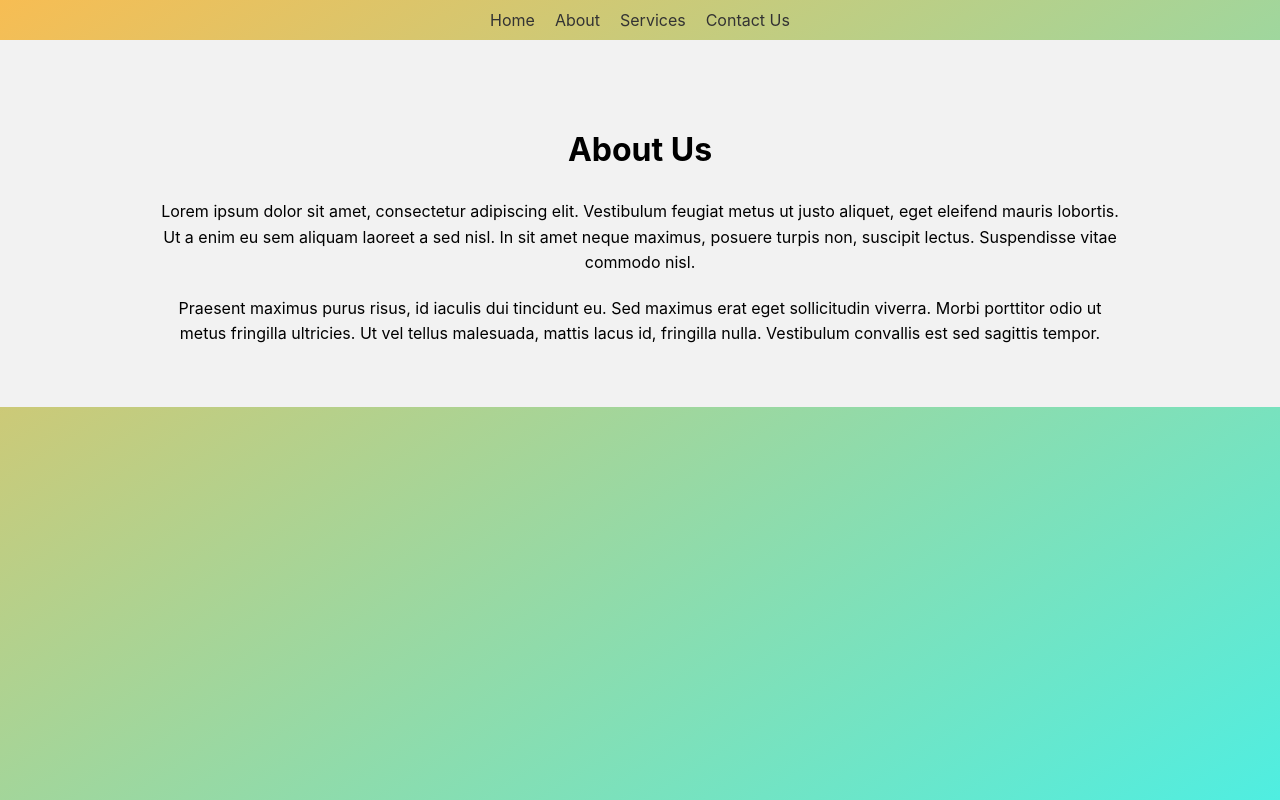
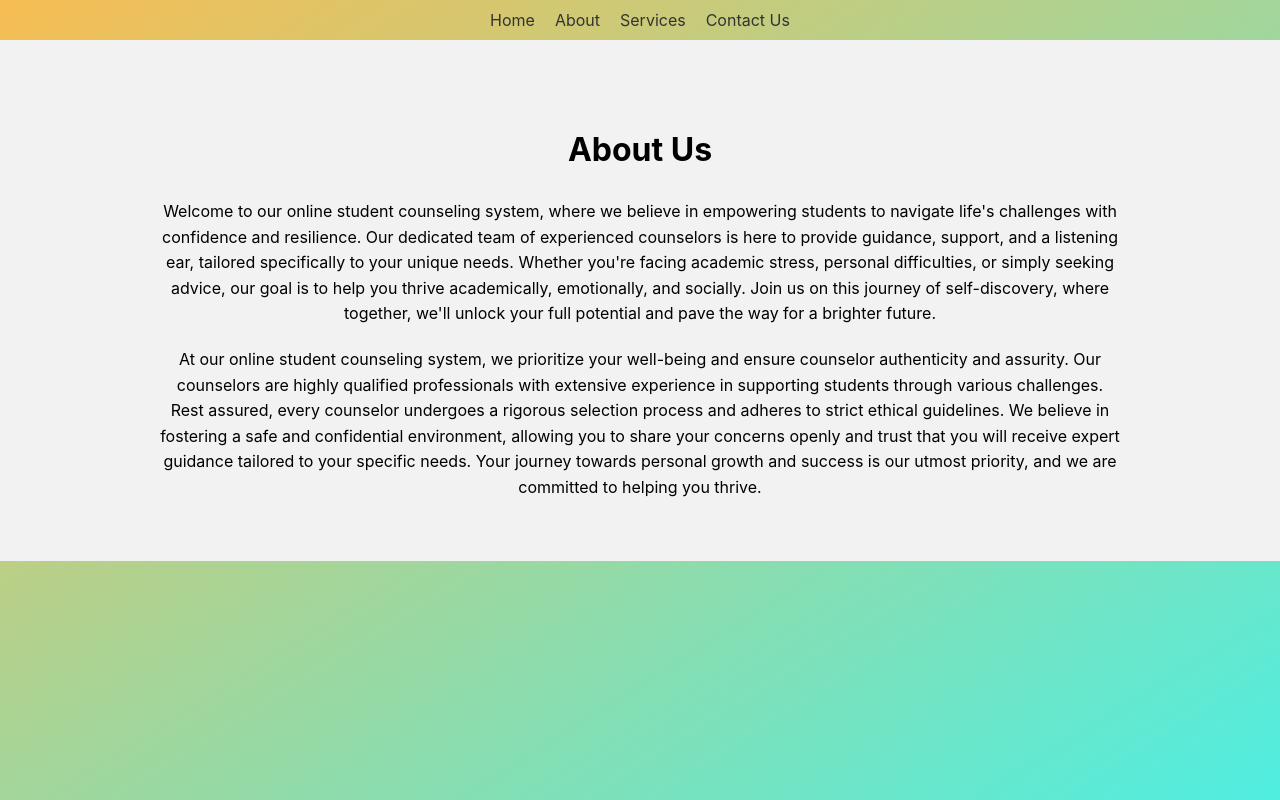
Before and after one commit to Muawiz-Nasir/Student-Counselling-System, a React (Create React App) app in the folder frontend/: page /about in a window 1280 px wide. Built offline with nearby package versions, Linux system fonts and the light colour scheme.

Commit message:
rendered

```diff
--- a/frontend/src/pages/About/about.js
+++ b/frontend/src/pages/About/about.js
@@ -8,16 +8,27 @@ const About = () => {
         <div className="about-container">
           <h2>About Us</h2>
           <p>
-          Lorem ipsum dolor sit amet, consectetur adipiscing elit. Vestibulum
-          feugiat metus ut justo aliquet, eget eleifend mauris lobortis. Ut a
-          enim eu sem aliquam laoreet a sed nisl. In sit amet neque maximus,
-          posuere turpis non, suscipit lectus. Suspendisse vitae commodo nisl.
+            Welcome to our online student counseling system, where we believe in
+            empowering students to navigate life's challenges with confidence and
+            resilience. Our dedicated team of experienced counselors is here to
+            provide guidance, support, and a listening ear, tailored specifically
+            to your unique needs. Whether you're facing academic stress, personal
+            difficulties, or simply seeking advice, our goal is to help you thrive
+            academically, emotionally, and socially. Join us on this journey of
+            self-discovery, where together, we'll unlock your full potential and
+            pave the way for a brighter future.
           </p>
           <p>
-          Praesent maximus purus risus, id iaculis dui tincidunt eu. Sed maximus
-          erat eget sollicitudin viverra. Morbi porttitor odio ut metus
-          fringilla ultricies. Ut vel tellus malesuada, mattis lacus id,
-          fringilla nulla. Vestibulum convallis est sed sagittis tempor.
+            At our online student counseling system, we prioritize your well-being
+            and ensure counselor authenticity and assurity. Our counselors are highly
+            qualified professionals with extensive experience in supporting students
+            through various challenges. Rest assured, every counselor undergoes a
+            rigorous selection process and adheres to strict ethical guidelines.
+            We believe in fostering a safe and confidential environment,
+            allowing you to share your concerns openly and trust that you will
+            receive expert guidance tailored to your specific needs. Your journey
+            towards personal growth and success is our utmost priority, and we
+            are committed to helping you thrive.
           </p>
           {/* <a href="#" className="btn">
           Learn More
--- a/frontend/src/pages/Contact/contact.css
+++ b/frontend/src/pages/Contact/contact.css
@@ -37,7 +37,7 @@ textarea {
   resize: vertical;
 }
 
-button type[submit]{
+#contact button {
   padding: 10px 20px;
   font-size: 16px;
   border-radius: 5px;
--- a/frontend/src/pages/Login/login.css
+++ b/frontend/src/pages/Login/login.css
@@ -21,7 +21,7 @@
     margin-bottom: 20px;
   }
 
-  .login-container label[for="uname"],
+  .login-container label[for="email"],
   .login-container label[for="password"] {
     margin-right: 77%;
     padding: 5px 0;
--- a/frontend/src/pages/Profile/profile.js
+++ b/frontend/src/pages/Profile/profile.js
@@ -77,8 +77,8 @@ const Profile = () => {
           <input type="text" id="parents-occupation" name="parents-occupation" required />
         </div>
         <div className="form-group">
-          <label for="siblings">No. of Siblings:</label>
-          <input type="text" id="siblings" name="siblings" required />
+          <label for="religion">Religion:</label>
+          <input type="text" id="religion" name="religion" required />
         </div>
         <button className="submit">Submit</button>
       </div>
--- a/frontend/src/pages/Signup/signup.css
+++ b/frontend/src/pages/Signup/signup.css
@@ -15,6 +15,12 @@
 .signup-container h2 {
     text-align: center;
     margin-bottom: 20px;
+}
+
+.signup-container label b {
+    display: flex;
+    justify-content: flex-start;
+    margin-bottom: 5px;
 }
 
 .signup-container input[type="text"],
--- a/frontend/src/pages/StudentProfile/studentProfile.js
+++ b/frontend/src/pages/StudentProfile/studentProfile.js
@@ -103,7 +103,7 @@ const Studentprofile = () => {
           <p>{data?.fatherOccupation || '---'}</p>
         </div>
         <div className="form-group">
-          <label for="siblings">Religion:</label>
+          <label for="religion">Religion:</label>
           <p>{data?.religion || '---'}</p>
         </div>
       </div>
```
Lines whose indentation alone changed are shown as unchanged.
